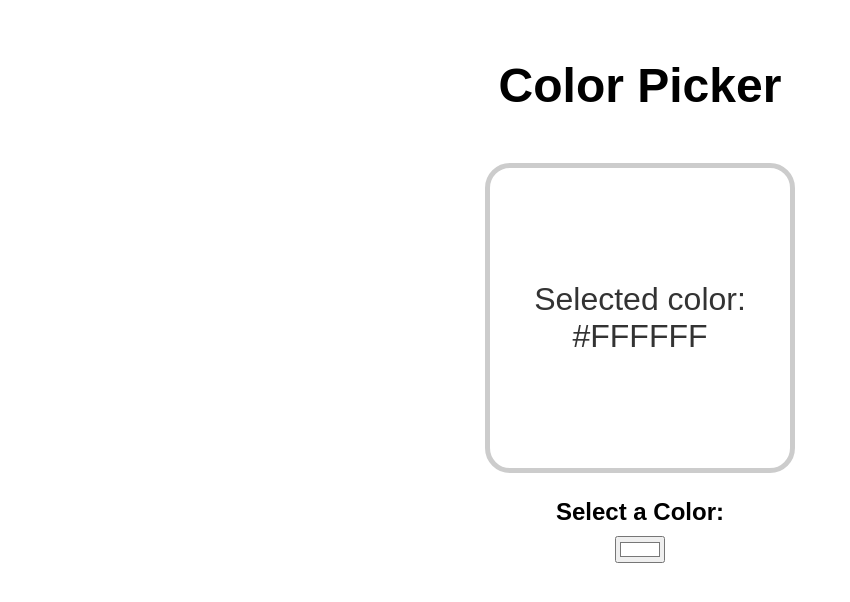
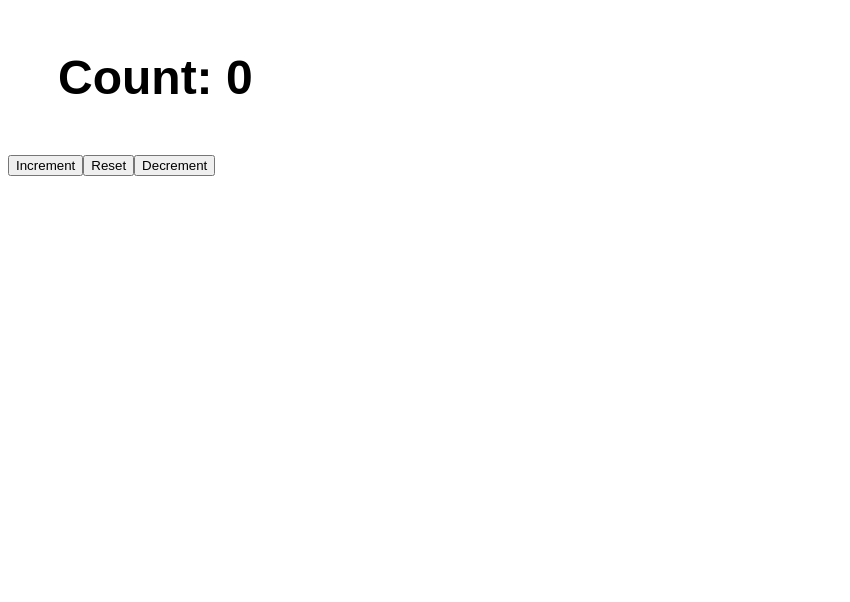
Before and after one commit to mmanasdev/ReactBroCode, a React (Vite) app in the folder my-react-project/: page / in a window 1280 px wide. Shown: the top 602 px of the page, without its empty margins (0-850 px from the left). Built offline with nearby package versions, Linux system fonts and the light colour scheme.

Commit message:
updater function

```diff
--- /dev/null
+++ b/my-react-project/src/UpdaterFunctionLesson.jsx
@@ -0,0 +1,49 @@
+/*
+updater function = A function passed as an argument to setState() usually.
+ex. setYear(arrow function).
+Allow for sefe updates based on the previous state.
+Used with multiple state updates and asynchronous functions.
+Good practice to use updater function.
+*/
+
+import React, { useState } from 'react';
+
+function UpdaterFunctionLesson() {
+    const [count, setCount] = useState(0);
+
+    function increment() {
+        /*
+        Uses the CURRENT state to calculate the NEXT state.
+        set functions do not trigger an update immediately.
+        React batches multiple set functions and updates the state in a single render.
+        NEXT state is calculated based on the CURRENT state.
+
+        setCount(count + 1);
+        setCount(count + 1);
+        setCount(count + 1);
+
+        React batches the updates and updates the state once.
+        Count: +1
+        */
+        // setCount(count + 1);
+
+        //Uses the PENDING state to calculate the NEXT state.
+        setCount((prevCount) => prevCount + 1);
+    }
+
+    function decrement() {
+        // setCount(count - 1);
+        setCount((prevCount) => prevCount - 1);
+    }
+
+    function reset() {
+        setCount(0);
+    }
+
+    return <div>
+        <h1>Count: {count}</h1>
+        <button onClick={increment}>Increment</button>
+        <button onClick={reset}>Reset</button>
+        <button onClick={decrement}>Decrement</button>
+    </div>;
+} export default UpdaterFunctionLesson;
--- a/my-react-project/src/main.jsx
+++ b/my-react-project/src/main.jsx
@@ -10,11 +10,12 @@ import { createRoot } from 'react-dom/client'
 // import ClickEventLesson from './ClickEventLesson'// 7. Click Event Lesson
 // import UseStateLesson from './UseStateLesson'// 8. UseState Lesson
 // import OnChangeLesson from './OnChangeLesson'// 9. OnChange Lesson
-import ColorPickerLesson from './ColorPickerLesson'// 10. Color Picker Lesson
+// import ColorPickerLesson from './ColorPickerLesson'// 10. Color Picker Lesson
+import UpdaterFunctionLesson from './UpdaterFunctionLesson'// 11. Updater Function Lesson
 import './index.css'
 
 createRoot(document.getElementById('root')).render(
   <StrictMode>
-    <ColorPickerLesson />
+    <UpdaterFunctionLesson />
   </StrictMode>,
 )
```
